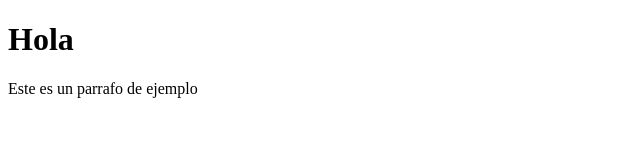
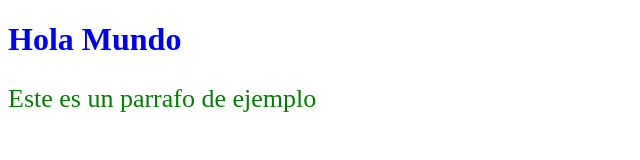
Before and after one commit to cayocft/a-segundo_html, a plain HTML site: page index.html in a window 1280 px wide. Shown: the whole page, without its empty margins (0-640 px from the left). Drawn offline with Linux system fonts and the light colour scheme.

Commit message:
Actualización proyecto aplicando estilos con CSS al h1 y a p

```diff
--- a/index.html
+++ b/index.html
@@ -4,9 +4,20 @@
     <meta charset="UTF-8">
     <meta name="viewport" content="width=device-width, initial-scale=1.0">
     <title>Segundo HTML</title>
+
+    <style>
+        h1 {
+            color: blue;
+            font-size: 32px;
+        }
+        .texto-verde{
+            color: green;
+            font-size: 26px;
+        }
+    </style>
 </head>
 <body>
-    <h1>Hola</h1>
-    <p>Este es un parrafo de ejemplo</p>
+    <h1>Hola Mundo</h1>
+    <p class="texto-verde">Este es un parrafo de ejemplo</p>
 </body>
 </html>
```
